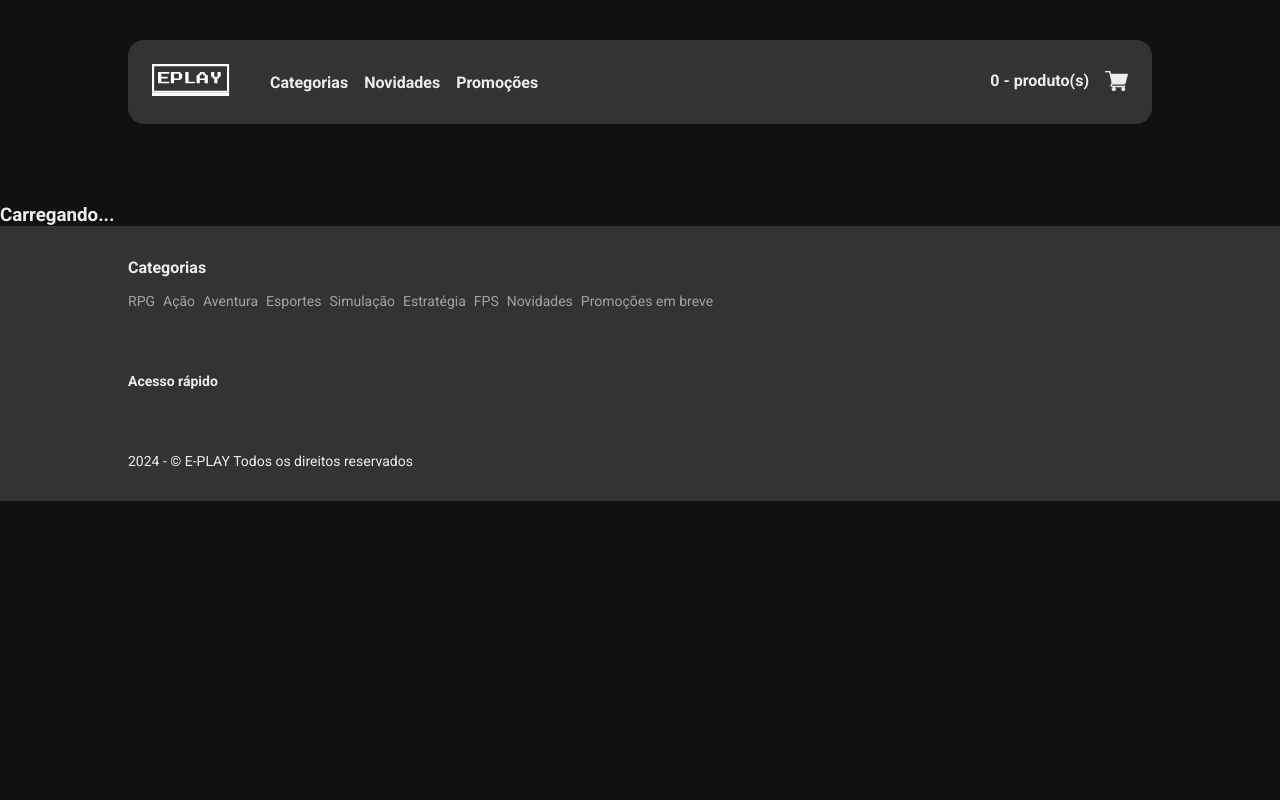
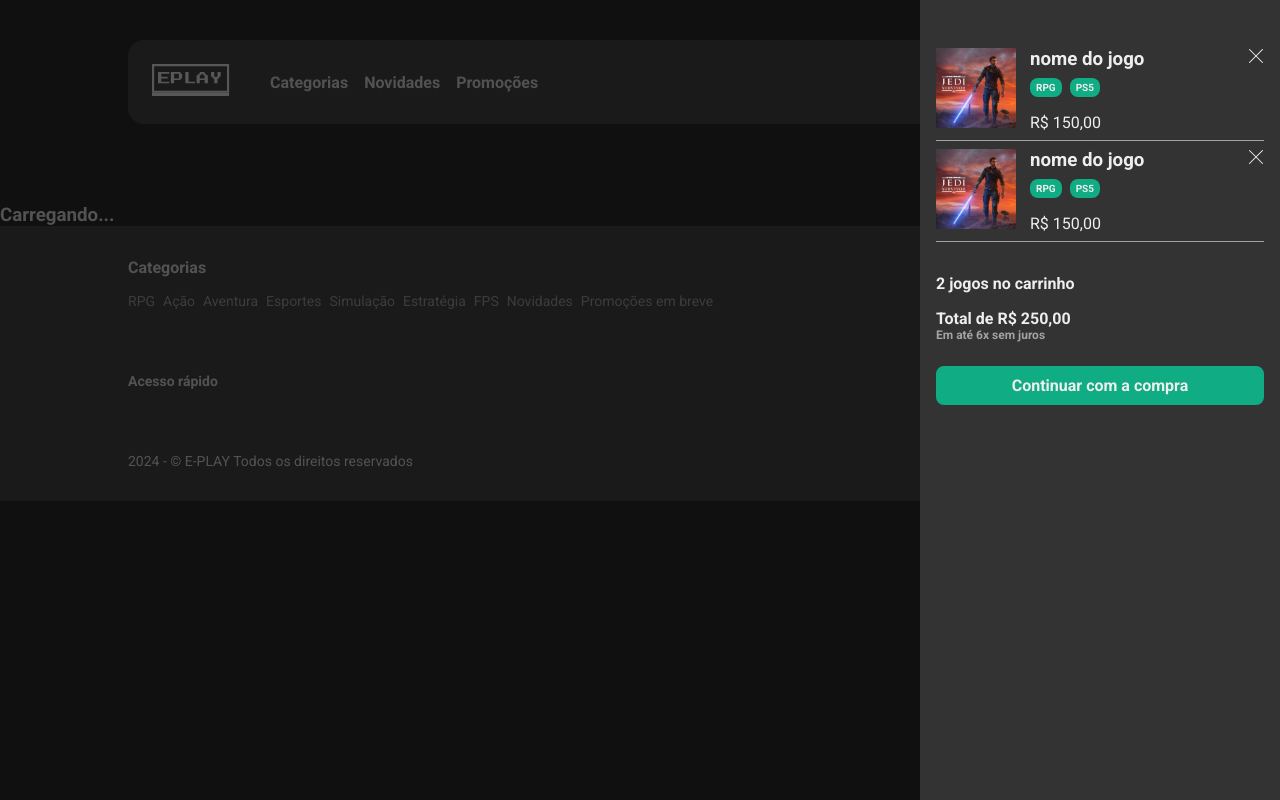
Before and after one commit to daianearruda/ecommerceGames, a React (Create React App) app: page /product/1 in a window 1280 px wide. Built offline with nearby package versions, Linux system fonts and the light colour scheme; no server answers.

Commit message:
criando componente Cart

```diff
--- a/package.json
+++ b/package.json
@@ -3,6 +3,7 @@
   "version": "0.1.0",
   "private": true,
   "dependencies": {
+    "@reduxjs/toolkit": "^2.2.5",
     "@testing-library/jest-dom": "^5.16.5",
     "@testing-library/react": "^13.4.0",
     "@testing-library/user-event": "^13.5.0",
@@ -12,8 +13,10 @@
     "@types/react-dom": "^18.0.11",
     "react": "^18.2.0",
     "react-dom": "^18.2.0",
+    "react-redux": "^9.1.2",
     "react-router-dom": "^6.23.1",
     "react-scripts": "5.0.1",
+    "redux": "^5.0.1",
     "styled-components": "^6.1.11",
     "typescript": "^4.9.5",
     "web-vitals": "^2.1.4"
--- a/src/App.tsx
+++ b/src/App.tsx
@@ -1,3 +1,4 @@
+import { Provider } from 'react-redux'
 import { BrowserRouter } from 'react-router-dom'
 
 import Header from './components/Header'
@@ -5,9 +6,12 @@ import { GlobalCss } from './styles'
 
 import Rotas from './routes'
 import Footer from './components/Footer'
+import { store } from './store'
+import Cart from './components/Cart'
 
 function App() {
   return (
+    <Provider store={store}>
       <BrowserRouter>
         <GlobalCss />
         <div className="container">
@@ -15,7 +19,9 @@ function App() {
         </div>
         <Rotas />
         <Footer />
+        <Cart />
       </BrowserRouter>
+    </Provider>
   )
 }
 
--- a/src/components/Banner/index.tsx
+++ b/src/components/Banner/index.tsx
@@ -1,6 +1,5 @@
 import { Imagem, Titulo, Precos } from './styles'
 
-import bannerImg from '../../assets/images/banner-homem-aranha.png'
 import Tag from '../Tag'
 import Button from '../Button'
 import { useEffect, useState } from 'react'
@@ -8,14 +7,10 @@ import { Game } from '../../pages/Home'
 
 import { formataPreco } from '../ProductList'
 
+import { useGetFeaturedGameQuery } from '../../services/api'
+
 const Banner = () => {
-  const [game, setGame] = useState<Game>()
-
-  useEffect(() => {
-    fetch('https://fake-api-tau.vercel.app/api/eplay/destaque')
-      .then((res) => res.json())
-      .then((res) => setGame(res))
-  })
+  const { data: game, isLoading } = useGetFeaturedGameQuery()
 
   if (!game) {
     return (
--- a/src/components/Button/index.tsx
+++ b/src/components/Button/index.tsx
@@ -5,7 +5,7 @@ export type Props = {
   title: string
   to?: string
   onClick?: () => void
-  children: string
+  children?: string
   variant?: 'primary' | 'secondary'
 }
 
--- /dev/null
+++ b/src/components/Cart/index.tsx
@@ -0,0 +1,52 @@
+import Button from '../Button'
+
+import starwars from '../../assets/images/star_wars.png'
+
+import {
+  Overlay,
+  CartContainer,
+  Sidebar,
+  Quantity,
+  Prices,
+  CartItem
+} from './styles'
+import Tag from '../Tag'
+
+const Cart = () => (
+  <CartContainer>
+    <Overlay />
+    <Sidebar>
+      <ul>
+        <CartItem>
+          <img src={starwars} alt="" />
+          <div>
+            <h3>nome do jogo</h3>
+            <Tag>RPG</Tag>
+            <Tag>PS5</Tag>
+            <span>R$ 150,00</span>
+          </div>
+          <button type="button" />
+        </CartItem>
+        <CartItem>
+          <img src={starwars} alt="" />
+          <div>
+            <h3>nome do jogo</h3>
+            <Tag>RPG</Tag>
+            <Tag>PS5</Tag>
+            <span>R$ 150,00</span>
+          </div>
+          <button type="button" />
+        </CartItem>
+      </ul>
+      <Quantity>2 jogos no carrinho</Quantity>
+      <Prices>
+        Total de R$ 250,00 <span>Em até 6x sem juros</span>
+      </Prices>
+      <Button title="Clique aqui para continuar com a compra" type="button">
+        Continuar com a compra
+      </Button>
+    </Sidebar>
+  </CartContainer>
+)
+
+export default Cart
--- /dev/null
+++ b/src/components/Cart/styles.ts
@@ -0,0 +1,99 @@
+import styled from 'styled-components'
+import { cores } from '../../styles'
+import { TagContainer } from '../Tag/styles'
+import { ButtonContainer } from '../Button/styles'
+
+import fechar from '../../assets/images/close.png'
+
+export const Overlay = styled.div`
+  position: absolute;
+  top: 0;
+  width: 100%;
+  height: 100%;
+  background-color: ${cores.preta};
+  opacity: 0.7;
+`
+export const CartContainer = styled.div`
+  position: fixed;
+  top: 0;
+  left: 0;
+  width: 100%;
+  height: 100%;
+  display: flex;
+  justify-content: flex-end;
+  z-index: 1;
+`
+export const Sidebar = styled.aside`
+  background-color: ${cores.cinza};
+  z-index: 1;
+  padding: 40px 16px 0 16px;
+  max-width: 360px;
+  width: 100%;
+
+  ${ButtonContainer} {
+    max-width: 100%;
+    width: 100%;
+  }
+`
+
+export const Prices = styled.p`
+  font-weight: bold;
+  font-sixe: 14px;
+  color: ${cores.branca};
+  margin-bottom: 24px;
+  span {
+    display: block;
+    font-size: 12px;
+    color: ${cores.cinzaClaro};
+  }
+`
+export const Quantity = styled.p`
+  font-weight: bold;
+  font-sixe: 16px;
+  color: ${cores.branca};
+  margin-top: 32px;
+  margin-bottom: 16px;
+`
+
+export const CartItem = styled.li`
+  display: flex;
+  border-bottom: 1px solid ${cores.cinzaClaro};
+  padding: 8px 0;
+  position: relative;
+
+  img {
+    height: 80px;
+    width: 80px;
+    object-fit: cover;
+    margin-right: 14px;
+  }
+
+  h3 {
+    color: ${cores.branca};
+    font-weight: bold;
+    font-sixe: 16px;
+  }
+
+  span {
+    display: block;
+  }
+
+  ${TagContainer} {
+    margin-right: 8px;
+    font-weight: bold;
+    font-sixe: 14px;
+    margin-top: 8px;
+    margin-bottom: 16px;
+  }
+
+  button {
+    background-image: url(${fechar});
+    width: 16px;
+    height: 16px;
+    border: none;
+    background-color: transparent;
+    position: absolute;
+    top: 8px;
+    right: 0;
+  }
+`
--- a/src/pages/Home/index.tsx
+++ b/src/pages/Home/index.tsx
@@ -3,10 +3,7 @@ import { useEffect, useState } from 'react'
 import Banner from '../../components/Banner'
 import ProductList from '../../components/ProductList'
 
-import resident from '../../assets/images/resident.png'
-import diablo from '../../assets/images/diablo.png'
-import zelda from '../../assets/images/zelda.png'
-import starwars from '../../assets/images/star_wars.png'
+import { useGetSoonQuery, useGetOnSaleQuery } from '../../services/api'
 
 export interface GalleryItem {
   type: 'image' | 'video'
@@ -38,26 +35,18 @@ export type Game = {
 }
 
 const Home = () => {
-  const [promocoes, setPromocoes] = useState<Game[]>([])
-  const [emBreve, setEmBreve] = useState<Game[]>([])
-
-  useEffect(() => {
-    fetch('https://fake-api-tau.vercel.app/api/eplay/promocoes')
-      .then((res) => res.json())
-      .then((res) => setPromocoes(res))
-
-    fetch('https://fake-api-tau.vercel.app/api/eplay/em-breve')
-      .then((res) => res.json())
-      .then((res) => setEmBreve(res))
-  }, [])
-
-  return (
-    <>
-      <Banner />
-      <ProductList games={promocoes} title="Promoções" background="gray" />
-      <ProductList games={emBreve} title="Em breve" background="black" />
-    </>
-  )
+  const { data: onSaleGames } = useGetOnSaleQuery()
+  const { data: soonGames } = useGetSoonQuery()
+  if (onSaleGames && soonGames) {
+    return (
+      <>
+        <Banner />
+        <ProductList games={onSaleGames} title="Promoções" background="gray" />
+        <ProductList games={soonGames} title="Em breve" background="black" />
+      </>
+    )
+  }
+  return <h4>Carregando</h4>
 }
 
 export default Home
--- a/src/pages/Product/index.tsx
+++ b/src/pages/Product/index.tsx
@@ -3,20 +3,12 @@ import Hero from '../../components/Hero'
 import Section from '../../components/Section'
 
 import Gallery from '../../components/Gallery'
-import Residentevil from '../../assets/images/zelda.png'
-import { useEffect, useState } from 'react'
-import { Game } from '../Home'
+
+import { useGetGameQuery } from '../../services/api'
 
 const Product = () => {
   const { id } = useParams()
-
-  const [game, setGame] = useState<Game>()
-
-  useEffect(() => {
-    fetch(`https://fake-api-tau.vercel.app/api/eplay/jogos/${id}`)
-      .then((res) => res.json())
-      .then((res) => setGame(res))
-  }, [id])
+  const { data: game } = useGetGameQuery(id!)
 
   if (!game) {
     return (
--- /dev/null
+++ b/src/services/api.ts
@@ -0,0 +1,51 @@
+import { createApi, fetchBaseQuery } from '@reduxjs/toolkit/query/react'
+import { Game } from '../pages/Home'
+
+const api = createApi({
+  baseQuery: fetchBaseQuery({
+    baseUrl: 'https://fake-api-tau.vercel.app/api/eplay'
+  }),
+  endpoints: (builder) => ({
+    getFeaturedGame: builder.query<Game, void>({
+      query: () => 'destaque'
+    }),
+    getOnSale: builder.query<Game[], void>({
+      query: () => 'promocoes'
+    }),
+    getSoon: builder.query<Game[], void>({
+      query: () => 'em-breve'
+    }),
+    getActionGames: builder.query<Game[], void>({
+      query: () => 'acao'
+    }),
+    getSportGames: builder.query<Game[], void>({
+      query: () => 'esportes'
+    }),
+    getSimulationGames: builder.query<Game[], void>({
+      query: () => 'simulacao'
+    }),
+    getFightGames: builder.query<Game[], void>({
+      query: () => 'luta'
+    }),
+    getRpgGames: builder.query<Game[], void>({
+      query: () => 'rpg'
+    }),
+    getGame: builder.query<Game, string>({
+      query: (id) => `jogos/${id}`
+    })
+  })
+})
+
+export const {
+  useGetFeaturedGameQuery,
+  useGetSoonQuery,
+  useGetOnSaleQuery,
+  useGetActionGamesQuery,
+  useGetSportGamesQuery,
+  useGetSimulationGamesQuery,
+  useGetFightGamesQuery,
+  useGetRpgGamesQuery,
+  useGetGameQuery
+} = api
+
+export default api
--- /dev/null
+++ b/src/store/index.ts
@@ -0,0 +1,16 @@
+import { configureStore } from '@reduxjs/toolkit'
+
+import api from '../services/api'
+
+import cartReducer from './reducers/cart'
+
+export const store = configureStore({
+  reducer: {
+    cart: cartReducer,
+    [api.reducerPath]: api.reducer
+  },
+  middleware: (getDefaultMiddleware) =>
+    getDefaultMiddleware().concat(api.middleware)
+})
+
+export type RootReducer = ReturnType<typeof store.getState>
--- /dev/null
+++ b/src/store/reducers/cart.ts
@@ -0,0 +1,23 @@
+import { createSlice, PayloadAction } from '@reduxjs/toolkit'
+import { Game } from '../../pages/Home'
+
+type CartState = {
+  items: Game[]
+}
+
+const initialState: CartState = {
+  items: []
+}
+
+const cartSlice = createSlice({
+  name: 'cart',
+  initialState,
+  reducers: {
+    add: (state, action: PayloadAction<Game>) => {
+      state.items.push(action.payload)
+    }
+  }
+})
+
+export const { add } = cartSlice.actions
+export default cartSlice.reducer
```
Also changed, not shown: src/pages/Categories/index.tsx (+20 -38 lines), 1 other file (tests, documents, lock files or other folders). Lines whose indentation alone changed are shown as unchanged.
